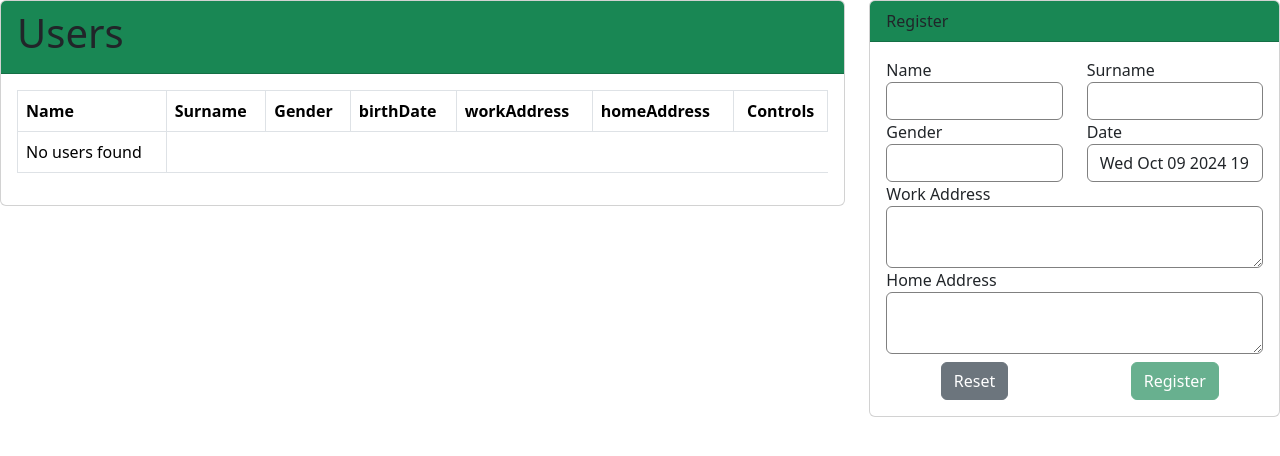
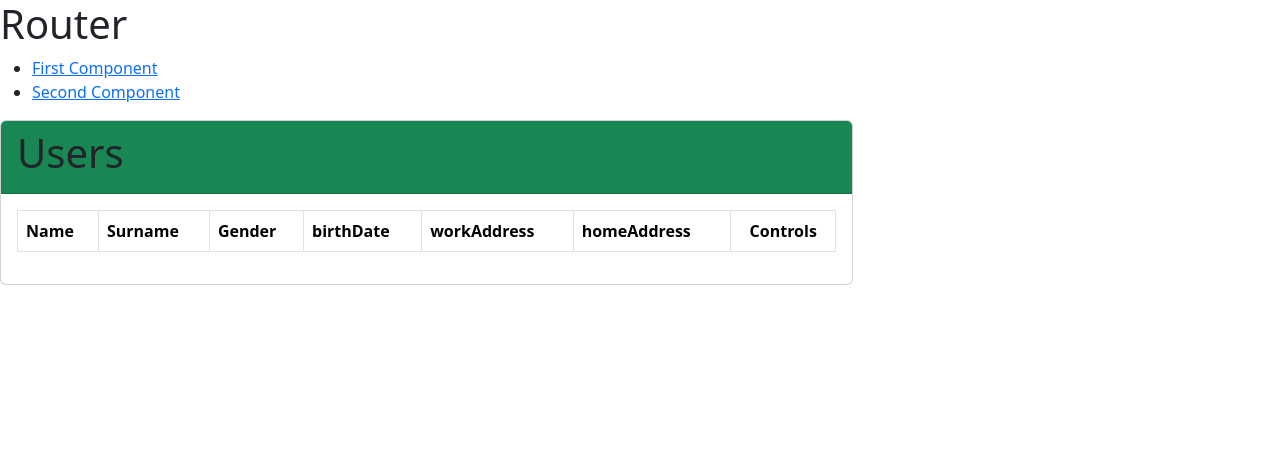
Before and after one commit to dimostant/SpringBoot-Angular-Interview-App, an Angular app in the folder frontend/: page /UsersDisplay in a window 1280 px wide. Before the commit this address led to /. Shown: the top 456 px of the page. Built offline with nearby package versions, Linux system fonts and the light colour scheme.

Commit message:
comment html to work, define initial routing

```diff
--- a/frontend/src/app/app.component.html
+++ b/frontend/src/app/app.component.html
@@ -1,4 +1,4 @@
-<div class="row">
+<!-- <div class="row">
   <div class="col-8">
     <div class="card">
       <div class="card-header bg-success">
@@ -19,9 +19,9 @@
                   <th class="text-center">Controls</th>
                 </tr>
               </thead>
-              <tbody>
+              <tbody> -->
                 <!-- @for(user of $users | async; track user.id) { -->
-                 @for (user of userList; track $index) {
+                 <!-- @for (user of userList; track $index) {
                   <tr>
                     <td> {{user.name}}</td>
                     <td> {{user.surname}}</td>
@@ -59,9 +59,9 @@
               <input type="text" formControlName="name" class="form-control">
               <div class="text-danger">
                 @if(userForm.controls['name'].touched && userForm.controls['name'].errors?.['required']) {
-                  <small class="text-danger">Name is required</small>
+                  <small class="text-danger">Name is required</small> -->
                   <!-- <span></span> -->
-                }
+                <!-- }
               </div>
             </div>
             <div class="col-6">
@@ -116,4 +116,14 @@
       </div>
     </div>
   </div>
-</div>
+</div> -->
+
+<h1>Router</h1>
+<nav>
+  <ul>
+    <li><a routerLink="/userForm" routerLinkActive="active" ariaCurrentWhenActive="page">First Component</a></li>
+    <li><a routerLink="/usersDisplay" routerLinkActive="active" ariaCurrentWhenActive="page">Second Component</a></li>
+  </ul>
+</nav>
+<!-- The routed views render in the <router-outlet>-->
+<router-outlet></router-outlet>
--- a/frontend/src/app/app.component.scss
+++ b/frontend/src/app/app.component.scss
@@ -1,3 +1,35 @@
-.form-control {
-    border: 1px solid gray;
-}
+// .form-control {
+//     border: 1px solid gray;
+// }
+
+/* Add this in your styles.css or app.component.scss */
+.form-label {
+    font-weight: bold;
+  }
+
+  .form-control {
+    border-radius: 0.25rem;
+  }
+
+  .btn {
+    border-radius: 0.25rem;
+  }
+
+  .btn-success {
+    background-color: #28a745;
+    border-color: #28a745;
+  }
+
+  .btn-warning {
+    background-color: #ffc107;
+    border-color: #ffc107;
+  }
+
+  .btn-secondary {
+    background-color: #6c757d;
+    border-color: #6c757d;
+  }
+
+  .shadow-sm {
+    box-shadow: 0 0.125rem 0.25rem rgba(0, 0, 0, 0.075);
+  }
--- a/frontend/src/app/app.component.ts
+++ b/frontend/src/app/app.component.ts
@@ -1,5 +1,5 @@
 import { Component, inject } from '@angular/core';
-import { RouterOutlet } from '@angular/router';
+import { RouterLink, RouterLinkActive, RouterOutlet } from '@angular/router';
 
 import { CommonModule } from '@angular/common';
 import { UserService } from './user.service';
@@ -9,7 +9,12 @@ import { User } from './user';
 @Component({
   selector: 'app-root',
   standalone: true,
-  imports: [RouterOutlet, ReactiveFormsModule, CommonModule], //common module?
+  imports: [
+    CommonModule, //common module?
+    RouterOutlet,
+    RouterLink,
+    RouterLinkActive,
+    ReactiveFormsModule],
   templateUrl: './app.component.html',
   styleUrl: './app.component.scss'
 })
--- a/frontend/src/app/app.routes.ts
+++ b/frontend/src/app/app.routes.ts
@@ -1,3 +1,9 @@
 import { Routes } from '@angular/router';
+import { UserFormComponent } from './user-form/user-form.component';
+import { UsersDisplayComponent } from './users-display/users-display.component';
 
-export const routes: Routes = [];
+
+export const routes: Routes = [
+    { path: 'UserForm', component: UserFormComponent },
+    { path: 'UsersDisplay', component: UsersDisplayComponent },
+];
```
